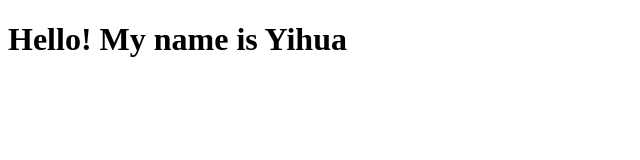
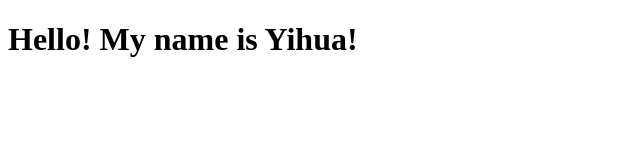
Before and after one commit to ZhangMYihua/ci-test, an Angular app: page / in a window 1280 px wide. Shown: the top 160 px of the page, without its empty margins (0-640 px from the left). Built offline with nearby package versions, Linux system fonts and the light colour scheme.

Commit message:
changing sentence

```diff
--- a/src/app/app.component.ts
+++ b/src/app/app.component.ts
@@ -6,5 +6,5 @@ import { Component } from '@angular/core';
   styleUrls: ['./app.component.css']
 })
 export class AppComponent {
-  title = 'Hello! My name is Yihua';
+  title = 'Hello! My name is Yihua!';
 }
```
